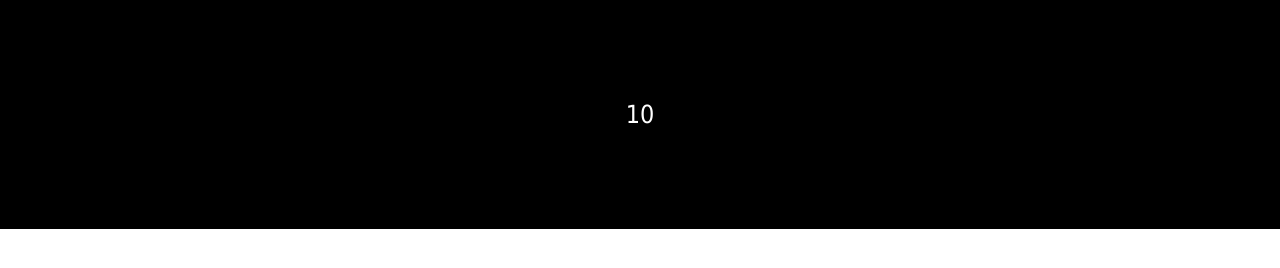
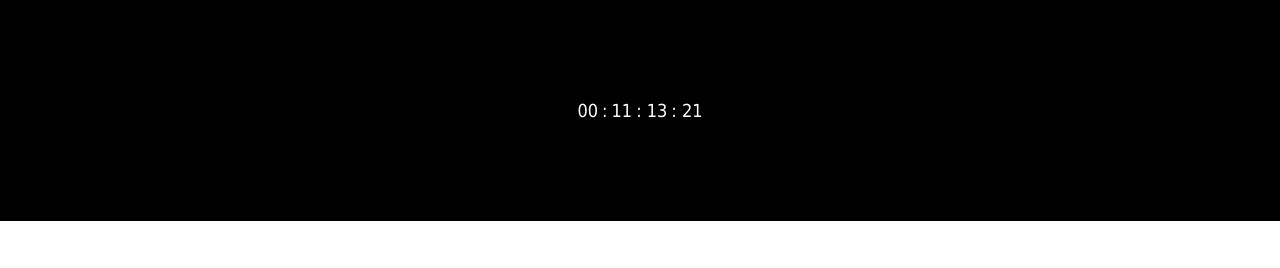
Before and after one commit to master-spectra/Timer, a plain HTML site: page index.html in a window 1280 px wide. Drawn offline with Linux system fonts and the light colour scheme.

Commit message:
Remove timer on 15 sec, Add timer on days

```diff
--- a/index.html
+++ b/index.html
@@ -3,14 +3,22 @@
 <head>
 	<meta charset="UTF-8">
 	<meta name="viewport" content="width=device-width, initial-scale=1.0">
-	<link rel="stylesheet" href="css/style.css">
+	<link rel="stylesheet" href="less/style.css">
 	<title>Document</title>
 </head>
 <body>
 	<div class="page">
 		<div class="header">
 			<div class="wrapper">
-				<div class="timer">15</div>
+				<div class="timer">
+					<span class="day time"></span>
+					<span>:</span>
+					<span class="hours time"></span>
+					<span> : </span>
+					<span class="minutes time"></span>
+					<span> : </span>
+					<span class="seconds time"></span>
+				</div>
 			</div>
 		</div>
 	</div>
--- a/js/main.js
+++ b/js/main.js
@@ -1,15 +1,48 @@
-window.addEventListener('DOMContentLoaded', function(e) {
+window.addEventListener('DOMContentLoaded', function() {
 	'use strict';
 
 	// Добавляем переменные
-	let
-		time = 15,
-		timeValue = document.querySelector('.timer');
+	let	deadline 		= '2020-09-3',
+		time 			= Math.round((Date.parse(deadline) - Date.parse(new Date()))),
+		allTime			= document.querySelectorAll('.time'),
+		dayValue,
+		hoursValue,
+		minutesValue,
+		secondsValue,
+		day,
+		hours,
+		minutes,
+		seconds;
 
-	setTimeout(function test() { // ставим таймер на выполнение
-		if (time > 0) {
-			timeValue.textContent = --time; // выводим в timeValue перменную time с изменение в 1 каждую сек
-			setTimeout(test, 1000); // делаем рекурсивный timeOut дабы функция выполнялась без задержки
-		};
-	}, 1000);
+// Создаем функцию по рассчету времени
+	function calcTime() {
+		setTimeout(function test() { // задаем задержку в времени на выполнение действий
+			// добавляем значения переменным
+
+			time 						= Math.round((Date.parse(deadline) - Date.parse(new Date()))),
+			dayValue					= document.querySelector('.day'),
+			hoursValue  				= document.querySelector('.hours'),
+			minutesValue 				= document.querySelector('.minutes'),
+			secondsValue 				= document.querySelector('.seconds'),
+			day 						= Math.round((time / 1000 / 60 / 60 / 24) % 60)
+			hours 						= Math.round((time / 1000 / 60 / 60) % 60)
+			minutes 					= Math.round((time / 1000 / 60) % 60),
+			seconds 					= Math.round((time / 1000) % 60),
+			dayValue.textContent		= day;
+			hoursValue.textContent 		= hours;
+			minutesValue.textContent 	= minutes;
+			secondsValue.textContent 	= seconds;
+
+			// Прописоваем условия для удобства воспринимания информации
+			allTime.forEach(function(item) {
+				if (item.textContent < 10) {
+					item.textContent = '0' + item.textContent;
+				}
+			});
+
+			setTimeout(test, 1000); // создаем рекурсивный setTimeout
+		}, 10);
+	};
+
+	calcTime() // вызываем функцию
 });
--- a/less/style.less
+++ b/less/style.less
@@ -43,9 +43,9 @@ p {
     background-color: #000;
 
     .header {
-        .timer {
-            font-size: 25px;
+        span {
             color: #fff;
+            font-size: 18px;
         }
     }
 }
```
Also changed, not shown: less/style.css (added).
